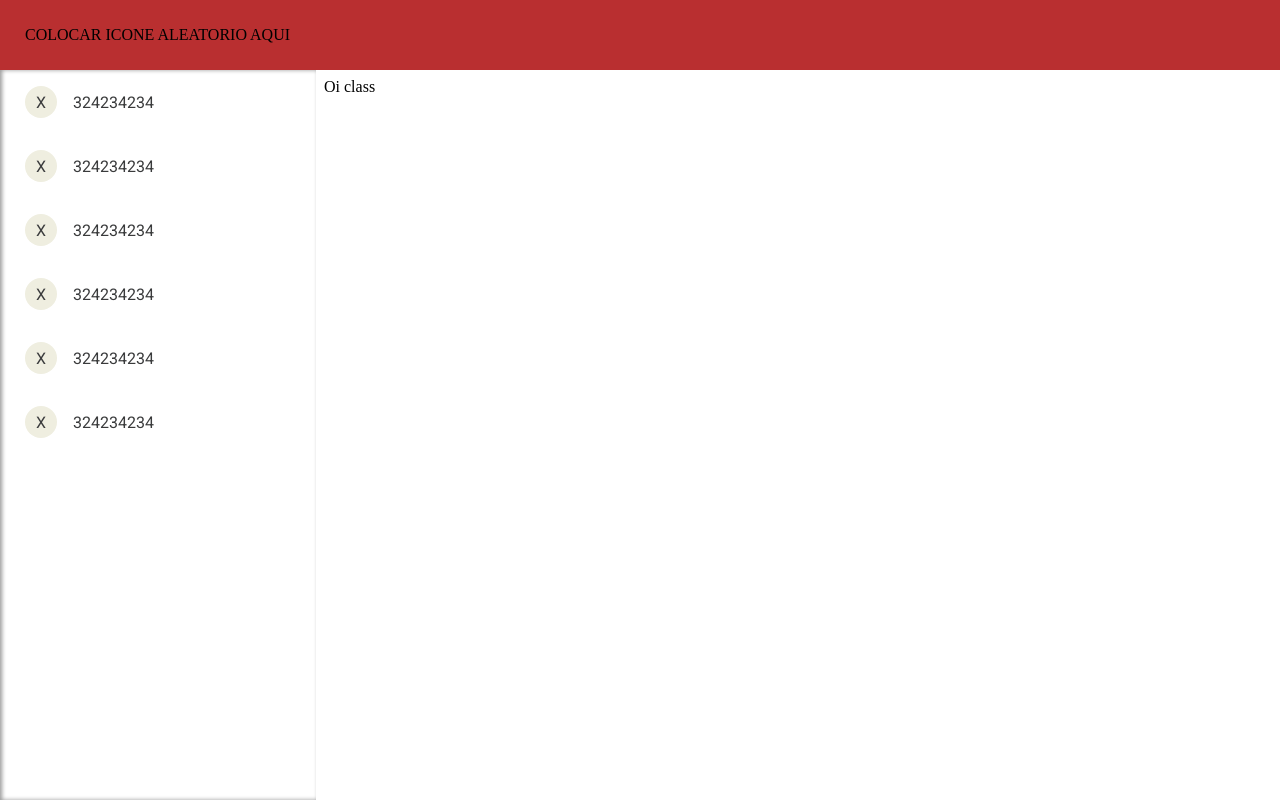
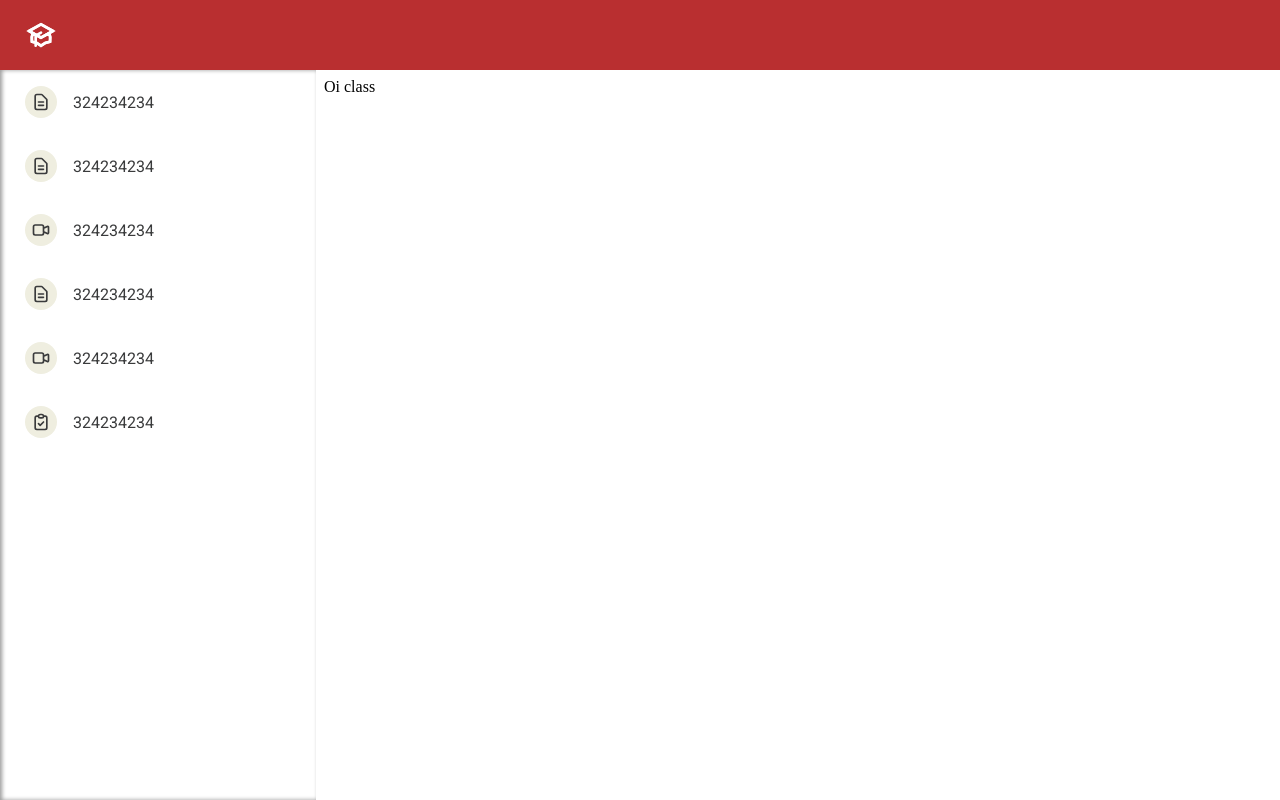
Before and after one commit to kevin-kuhn/class-console, a Next.js app: page /aula/1 in a window 1280 px wide. Built offline with nearby package versions, Linux system fonts and the light colour scheme.

Commit message:
fix initial layout and hooks

```diff
--- a/src/components/layout/index.tsx
+++ b/src/components/layout/index.tsx
@@ -2,6 +2,7 @@ import Head from 'next/head'
 
 import { IMeta, IPrimaryChildren } from '../../models'
 import { StudyList } from '../index'
+import { AcademicIcon } from '../icons'
 
 import styles from './styles.module.css'
 
@@ -18,7 +19,9 @@ const Layout: React.FC<Props> = ({ meta, studyList, children }) => {
         <title>{meta.title}</title>
         <meta name="description" content={meta.description} />
       </Head>
-      <header className={styles.header}> COLOCAR ICONE ALEATORIO AQUI </header>
+      <header className={styles.header}>
+        <span><AcademicIcon size={32} /></span>
+      </header>
       <section className={styles.section}>
         <aside className={styles.aside}>
           <StudyList items={studyList} />
--- a/src/components/layout/styles.module.css
+++ b/src/components/layout/styles.module.css
@@ -5,6 +5,12 @@
   padding: 0 25px;
   height: 70px;
   background-color: var(--color-primary);
+}
+
+.header span {
+	width: 32px;
+	height: 32px;
+	color: var(--color-white);
 }
 
 .section {
--- a/src/components/study-list/index.tsx
+++ b/src/components/study-list/index.tsx
@@ -1,3 +1,5 @@
+import { useStudyListIcons } from '../../hooks/useStudyListIcons'
+
 import { IPrimaryChildren } from '../../models'
 
 import styles from './styles.module.css'
@@ -7,12 +9,16 @@ interface Props {
 }
 
 const StudyList: React.FC<Props> = ({ items }) => {
+  const { RESOLVE_ICONS } = useStudyListIcons()
+
   return (
     <ul className={styles.ul}>
       {items.map(item => (
         <li key={item.title} className={styles.li}>
           <p className={styles.p}>
-            <span className={styles.icon}>X</span>
+            <span className={styles.icon}>
+              {RESOLVE_ICONS[item.type] ?? RESOLVE_ICONS['text']}
+            </span>
             <span>{item.title}</span>
           </p>
         </li>
--- a/src/components/study-list/styles.module.css
+++ b/src/components/study-list/styles.module.css
@@ -27,6 +27,7 @@
   align-items: center;
   justify-content: center;
   border-radius: 50%;
+	color: var(--color-grey);
   background-color: var(--color-secondary);
 }
 
--- a/src/contexts/ClassContext.tsx
+++ b/src/contexts/ClassContext.tsx
@@ -10,6 +10,7 @@ interface Props {
 }
 
 export const ClassProvider: React.FC<Props> = ({ children }) => {
+
   return (
     <ClassContext.Provider value={{}}>
       {children}
--- /dev/null
+++ b/src/enums/study-list-content-type.ts
@@ -0,0 +1,5 @@
+export enum StudyListContentType {
+	VIDEO = 'video',
+	TEXT = 'text',
+	PDF = 'pdf',
+}
--- /dev/null
+++ b/src/enums/study-list-type.ts
@@ -0,0 +1,5 @@
+export enum StudyListType {
+	VIDEO = 'video',
+	TEXT = 'text',
+	EXERCISE = 'exercise',
+}
--- /dev/null
+++ b/src/hooks/useStudyListIcons.tsx
@@ -0,0 +1,15 @@
+import { StudyListType } from '../enums/study-list-type'
+
+import { VideoIcon, ExerciseIcon, TextIcon } from '../components/icons'
+
+export const useStudyListIcons = () => {
+  const RESOLVE_ICONS = {
+    [StudyListType.TEXT]: <TextIcon />,
+    [StudyListType.EXERCISE]: <ExerciseIcon />,
+    [StudyListType.VIDEO]: <VideoIcon />
+  }
+
+	return {
+		RESOLVE_ICONS: RESOLVE_ICONS as any
+	}
+}
--- a/src/pages/aula/[id].tsx
+++ b/src/pages/aula/[id].tsx
@@ -6,12 +6,12 @@ const Class: NextPage = () => {
   return (
     <Layout
       studyList={[
-        { type: '234324', title: '324234234', slug: '23423423' },
-        { type: '234324', title: '324234234', slug: '23423423' },
-        { type: '234324', title: '324234234', slug: '23423423' },
-        { type: '234324', title: '324234234', slug: '23423423' },
-        { type: '234324', title: '324234234', slug: '23423423' },
-        { type: '234324', title: '324234234', slug: '23423423' }
+        { type: 'text', title: '324234234', slug: '23423423' },
+        { type: 'text', title: '324234234', slug: '23423423' },
+        { type: 'video', title: '324234234', slug: '23423423' },
+        { type: 'text', title: '324234234', slug: '23423423' },
+        { type: 'video', title: '324234234', slug: '23423423' },
+        { type: 'exercise', title: '324234234', slug: '23423423' }
       ]}
       meta={{ title: 'trsr', description: 'fdsfs' }}
     >
```
Also changed, not shown: src/components/icons/index.tsx (+7 -7 lines), src/hooks/useLocalStorage.tsx (added, +29 -0 lines).
